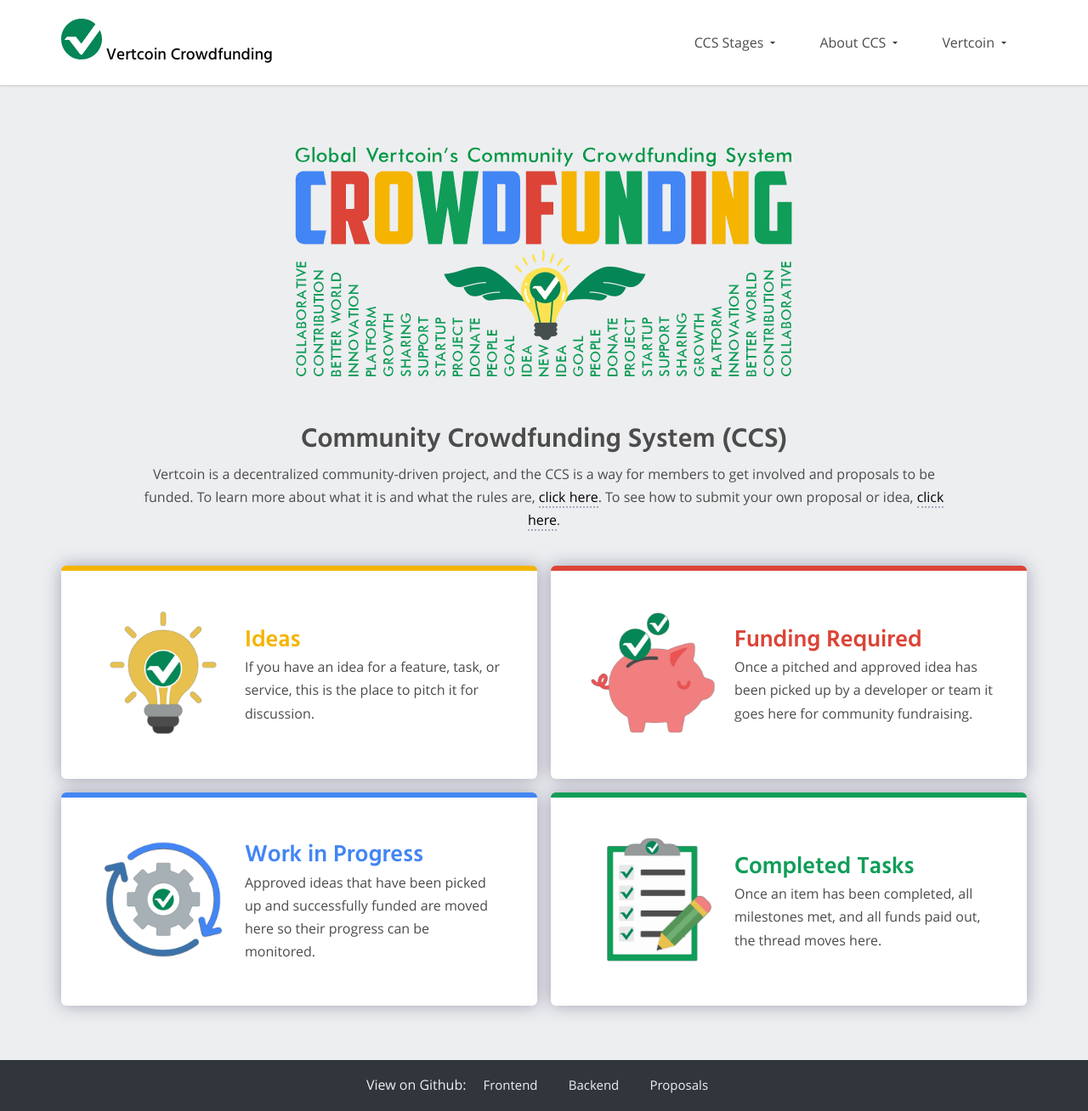
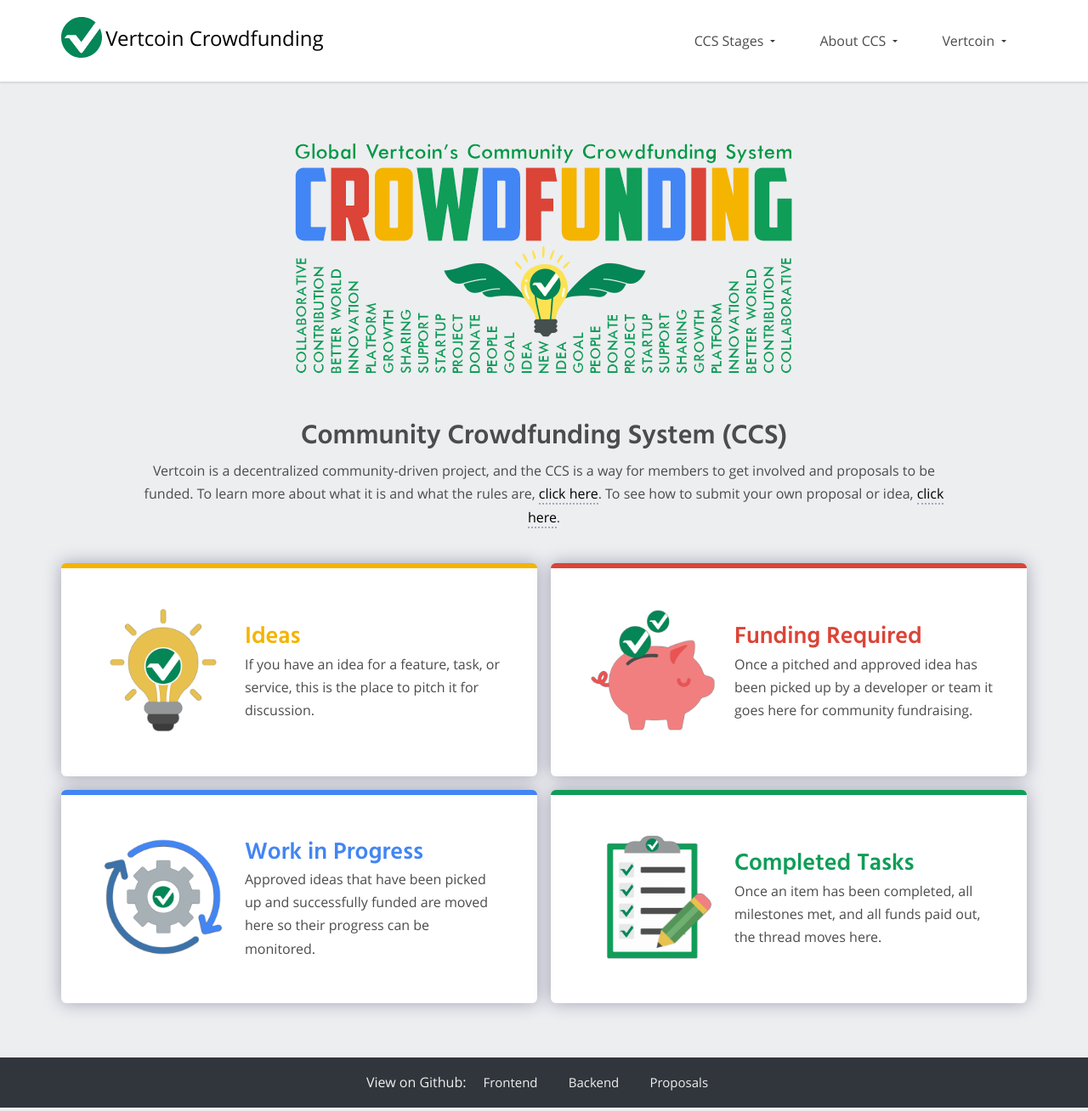
Before and after one commit to vertcoin-project/ccs-front, a Jekyll site: the page built from index.md, in a window 1280 px wide. Shown: the whole page at 85% size. Built offline with Jekyll 4.4.1, drawn with Linux system fonts in a browser that asks for light colours.

Commit message:
Horizontal align image with text

```diff
--- a/_includes/header.html
+++ b/_includes/header.html
@@ -50,10 +50,10 @@
         <div class="row middle-xs">
             <div class="col-lg-4 col-md-4 col-sm-4 col-xs-4">
                 <p class="site-name">
-                    <a href="/">
-                        <img src="/img/vertcoin-ccs-logo.svg" alt="Vertcoin CCS" class="logo">
-                        Vertcoin Crowdfunding
-                    </a>
+                    <div>
+                    <img class="img-valign" src="/img/vertcoin-ccs-logo.svg" alt="Vertcoin CCS" />
+                    <span class="textlogo"><a href="/">Vertcoin Crowdfunding</a></span>
+                </div>
                 </p>
             </div>
             <div class="col-lg-8 col-md-8 col-sm-8 items end-xs">
--- a/css/custom.css
+++ b/css/custom.css
@@ -972,7 +972,16 @@
   }
 }
 
-/******************GENERAL**********************/
+/******************Added for Vertcoin**********************/
+.img-valign {
+  vertical-align: middle;
+  margin-bottom: 0.75em;
+}
+
+.textlogo {
+  font-size: 24px;
+}
+
 .imgcenter {
     max-width:100%;
     text-align: center!important;
@@ -994,6 +1003,8 @@
 .green-text {
     color:#0F9D58;
 }
+
+/******************GENERAL**********************/
 
 body {
     margin: 0;
@@ -1821,7 +1832,7 @@
 }
 
 p.site-name {
-    padding: 0;
+    padding: 10px;
 }
 
 p.site-name a {
```
